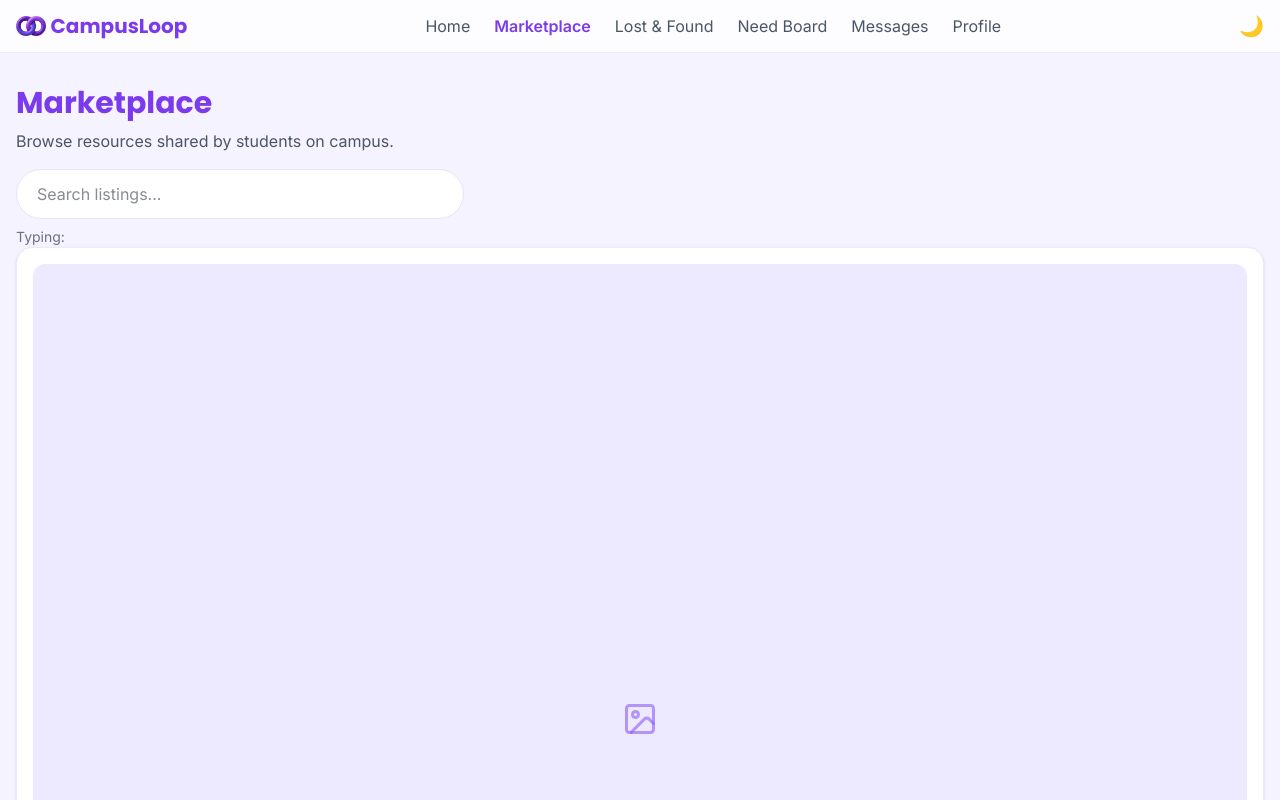
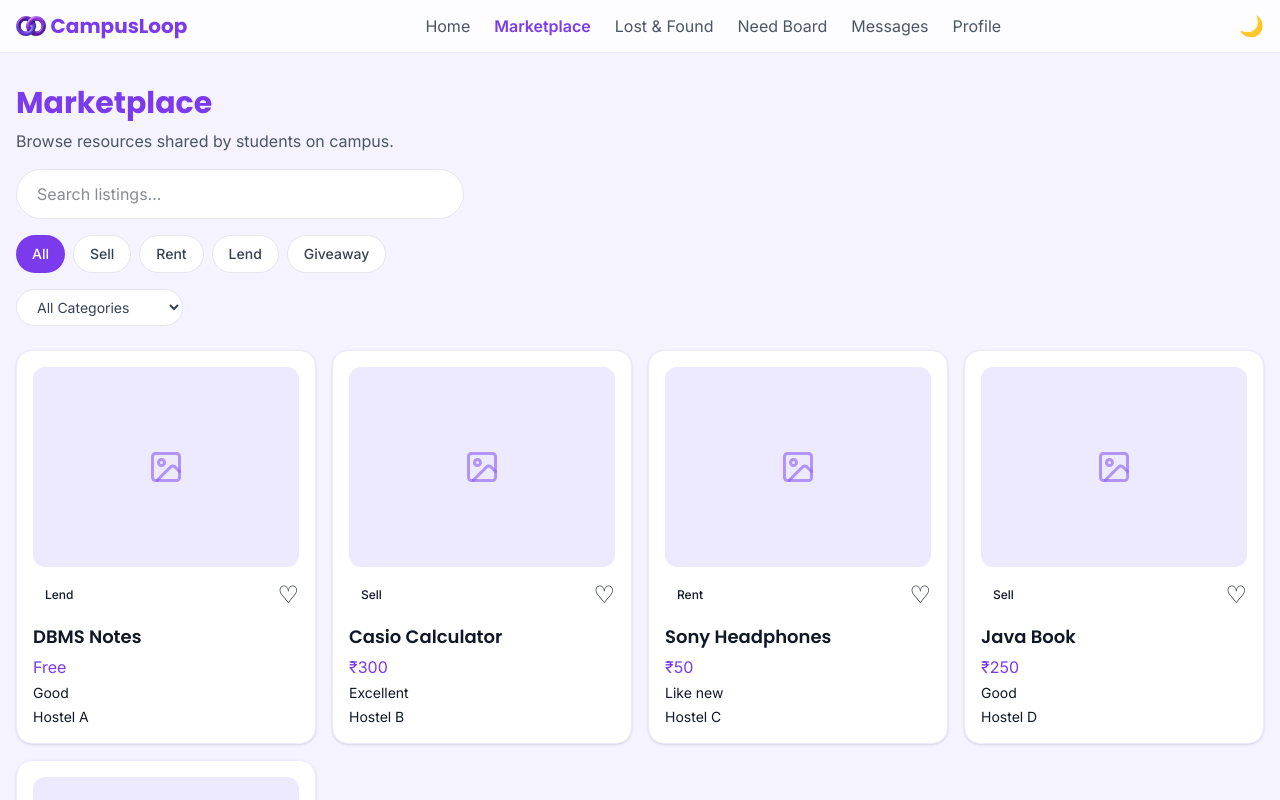
Before and after one commit to anjaligupta061/CampusLoop, a React (Vite) app in the folder client/: page /marketplace in a window 1280 px wide. Shown: the top 800 px of the page. Built offline with nearby package versions, Linux system fonts and the light colour scheme.

Commit message:
Day 9: category filter on Marketplace

```diff
--- a/client/src/data/categories.js
+++ b/client/src/data/categories.js
@@ -9,3 +9,5 @@ export const categories = [
     { name: 'Sports', icon: Dumbbell, tint: 'bg-indigo-100 text-indigo-600 dark:bg-indigo-500/20 dark:text-indigo-300' },
     { name: 'Other', icon: LayoutGrid, tint: 'bg-pink-100 text-pink-600 dark:bg-pink-500/20 dark:text-pink-300' },
   ]
+
+export default categories
--- a/client/src/data/listings.js
+++ b/client/src/data/listings.js
@@ -1,9 +1,9 @@
-export const listings = [
-  { id: 1, title: 'DBMS Notes', price: 0, type: 'Lend', condition: 'Good', location: 'Hostel A', image: null },
-  { id: 2, title: 'Casio Calculator', price: 300, type: 'Sell', condition: 'Excellent', location: 'Hostel B', image: null },
-  { id: 3, title: 'Sony Headphones', price: 50, type: 'Rent', condition: 'Like new', location: 'Hostel C', image: null },
-  { id: 4, title: 'Java Book', price: 250, type: 'Sell', condition: 'Good', location: 'Hostel D', image: null },
-  { id: 5, title: 'Study Table', price: 0, type: 'Giveaway', condition: 'Good', location: 'Hostel E', image: null },
-]
+   export const listings = [
+    { id: 1, title: 'DBMS Notes', price: 0, type: 'Lend', category: 'Books', condition: 'Good', location: 'Hostel A', image: null },
+    { id: 2, title: 'Casio Calculator', price: 300, type: 'Sell', category: 'Electronics', condition: 'Excellent', location: 'Hostel B', image: null },
+    { id: 3, title: 'Sony Headphones', price: 50, type: 'Rent', category: 'Electronics', condition: 'Like new', location: 'Hostel C', image: null },
+    { id: 4, title: 'Java Book', price: 250, type: 'Sell', category: 'Books', condition: 'Good', location: 'Hostel D', image: null },
+    { id: 5, title: 'Study Table', price: 0, type: 'Giveaway', category: 'Hostel Essentials', condition: 'Good', location: 'Hostel E', image: null },
+  ]
 
 export default listings
--- a/client/src/pages/Marketplace.jsx
+++ b/client/src/pages/Marketplace.jsx
@@ -1,9 +1,19 @@
 import ListingCard from "../components/ListingCard";
 import listings from "../data/listings";
 import { useState } from "react";
+import { categories } from '../data/categories'
 
 function Marketplace() {
   const [searchText, setSearchText] = useState('')
+  const [selectedType, setSelectedType] = useState('All')
+  const [selectedCategory, setSelectedCategory] = useState('All')
+  const types = ['All', 'Sell', 'Rent', 'Lend', 'Giveaway']
+
+  const filteredListings = listings.filter((item) =>
+    item.title.toLowerCase().includes(searchText.toLowerCase()) &&
+    (selectedType === 'All' || item.type === selectedType) &&
+    (selectedCategory === 'All' || item.category === selectedCategory)
+  )
   return (
     <div>
       <h1 className="font-heading text-3xl font-bold text-brand-600">Marketplace</h1>
@@ -16,10 +26,43 @@ function Marketplace() {
         placeholder="Search listings..."
         className="mt-4 w-full rounded-full border border-gray-200 bg-white px-5 py-3 text-gray-900 outline-none focus:border-brand-500 dark:border-white/10 dark:bg-night-card dark:text-white md:max-w-md"
       />
-      <p className="mt-2 text-sm text-gray-500">Typing: {searchText}</p>
-      <div>
-        {listings.map((item) => (
-          <ListingCard key = {item.id} {...item} />
+
+      <div className="mt-4 flex flex-wrap gap-2">
+        {types.map((t) => (
+          <button
+            key={t}
+            onClick={() => setSelectedType(t)}
+            className={
+              selectedType === t
+                ? 'rounded-full bg-brand-600 px-4 py-2 text-sm font-medium text-white'
+                : 'rounded-full border border-gray-200 bg-white px-4 py-2 text-sm font-medium text-gray-700 dark:border-white/10 dark:bg-night-card dark:text-gray-200'
+            }
+          >
+            {t}
+          </button>
+        ))}
+      </div>
+
+      <select
+        value={selectedCategory}
+        onChange={(e) => setSelectedCategory(e.target.value)}
+        className="mt-4 rounded-full border border-gray-200 bg-white px-4 py-2 text-sm text-gray-700 dark:border-white/10 dark:bg-night-card dark:text-gray-200"
+      >
+        <option value="All">All Categories</option>
+        {categories.map((c) => (
+          <option key={c.name} value={c.name}>{c.name}</option>
+        ))}
+      </select>
+
+      {filteredListings.length === 0 && (
+        <p className="mt-6 text-gray-600 dark:text-gray-300">
+          No listings found. Try a different search.
+        </p>
+      )}
+
+      <div className="mt-6 grid gap-4 sm:grid-cols-2 lg:grid-cols-4">
+        {filteredListings.map((item) => (
+          <ListingCard key={item.id} {...item} />
         ))}
       </div>
     </div>
```
Lines whose indentation alone changed are shown as unchanged.
